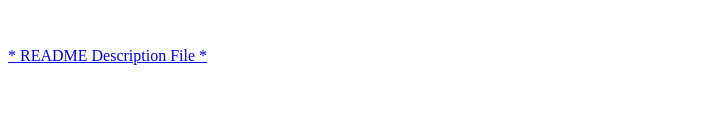
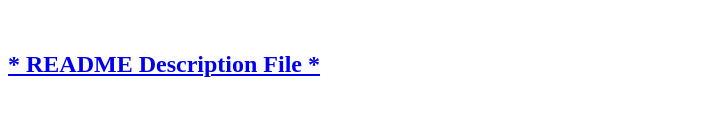
Before and after one commit to Todd-Kridel/TK-E-Commerce-Server, a website: page index.html in a window 1280 px wide. Shown: the part 1455-1570 px from the top of the page, without its empty margins (0-707 px from the left). Drawn offline with Linux system fonts and the light colour scheme.

Commit message:
Added README file information and demo videos

```diff
--- a/index.html
+++ b/index.html
@@ -32,6 +32,6 @@ DIRECTORY.</p>
 
 <br/>
 
-<p><a href="https://github.com/Todd-Kridel/TK-E-Commerce-Server">* README Description File *</a></p>
+<h2><a href="https://github.com/Todd-Kridel/TK-E-Commerce-Server">* README Description File *</a></h2>
 
 <br/>
```
